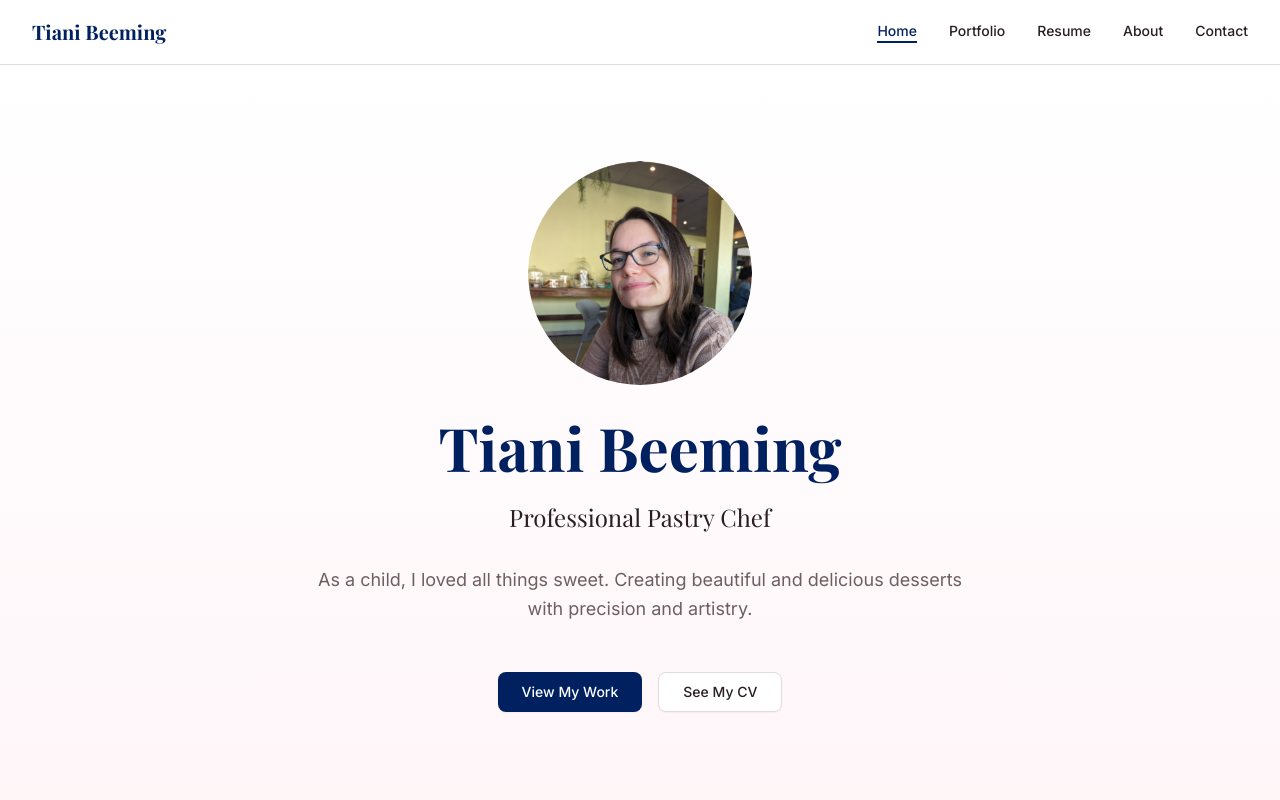
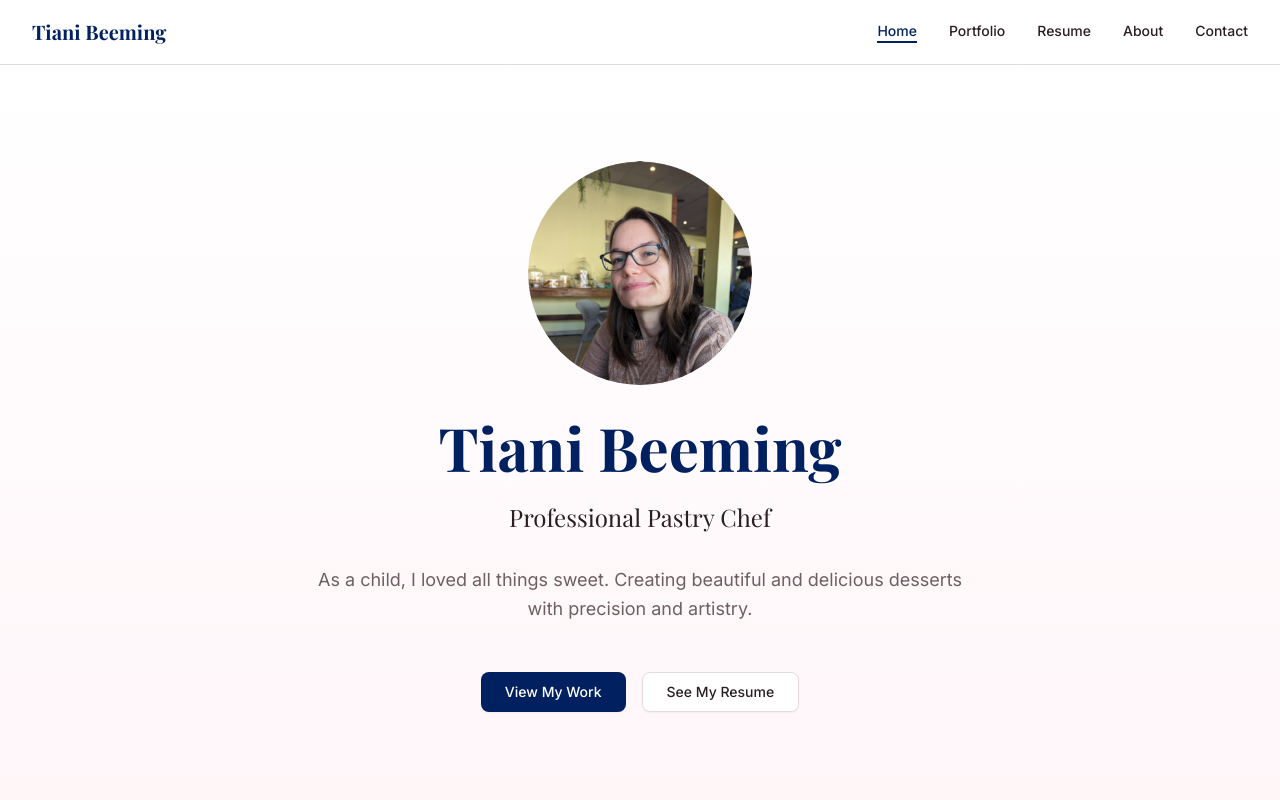
Before and after one commit to GordonBeeming/TianiBeemingCom, a React (Vite) app: page / in a window 1280 px wide. Shown: the top 800 px of the page. Built offline with nearby package versions, Linux system fonts and the light colour scheme.

Commit message:
Refactor code structure for improved readability and maintainability

```diff
--- a/src/pages/HomePage.tsx
+++ b/src/pages/HomePage.tsx
@@ -53,9 +53,9 @@ export default function HomePage({
                 View My Work
               </Button>
             </Link>
-            <Link to="/cv">
+            <Link to="/resume">
               <Button size="lg" variant="outline" className="font-medium">
-                See My CV
+                See My Resume
               </Button>
             </Link>
           </div>
--- a/src/pages/ResumePage.tsx
+++ b/src/pages/ResumePage.tsx
@@ -41,7 +41,7 @@ export default function ResumePage({ cvDataState }: ResumePageProps) {
       <div className="max-w-4xl mx-auto px-4 sm:px-6 lg:px-8">
         <div className="text-center mb-12">
           <h1 className="font-display text-4xl font-bold text-primary mb-4">Resume</h1>
-          <a href="/cv/Tiani-Beeming-CV.pdf" download="Tiani-Beeming-CV.pdf">
+          <a href="/resume/Tiani-Beeming-CV.pdf" download="Tiani-Beeming-CV.pdf">
             <Button className="mb-8">
               <Download size={16} className="mr-2" />
               Download Resume as PDF
```
Also changed, not shown: 1 other file (tests, documents, lock files or other folders).
